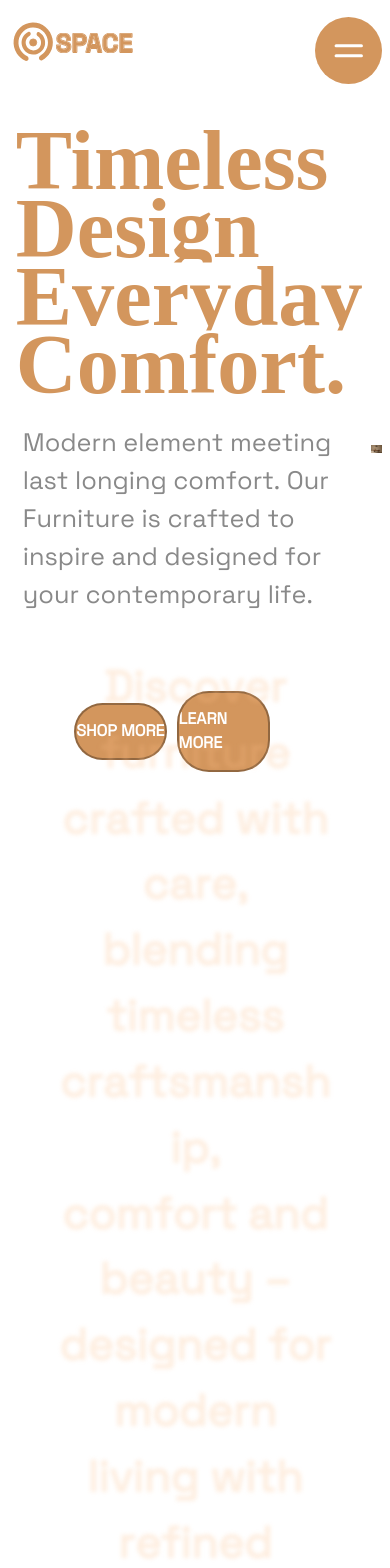
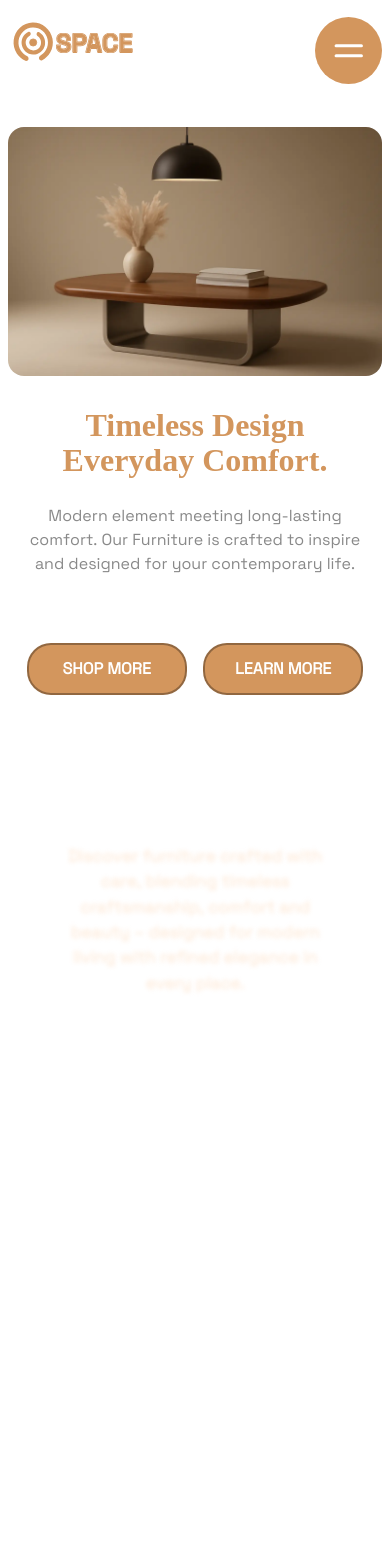
Before and after one commit to Bharath-2101/Space, a React (Vite) app: page / in a window 390 px wide. Shown: the top 1568 px of the page. Built offline with nearby package versions, Linux system fonts and the light colour scheme; a web font is replaced by a local one.

Commit message:
Introduced responsiveness and approriate animations are added

```diff
--- a/src/Components/MessageContainer.jsx
+++ b/src/Components/MessageContainer.jsx
@@ -2,10 +2,10 @@ import React from "react";
 
 const MessageContainer = ({ messRef, descRef }) => {
   return (
-    <div className="w-full flex items-center justify-center my-[15vh]">
+    <div className="w-full flex items-center justify-center md:my-[15vh]">
       <div
         ref={messRef}
-        className="text-[#d3965d] h-[50vh] w-[70%] font-black text-center flex items-center justify-center text-[5.2vh] font-[Regular]"
+        className="text-[#d3965d] md:h-[50vh] w-[70%] font-black text-center flex items-center justify-center text-[2vh] md:text-[5.2vh] font-[Regular]"
       >
         <p ref={descRef}>
           Discover furniture crafted with care, blending timeless craftsmanship,
--- a/src/Sections/BestSellers.jsx
+++ b/src/Sections/BestSellers.jsx
@@ -65,15 +65,19 @@ const BestSellers = () => {
     }
   }, [modal.active]);
   return (
-    <div ref={mainRef} id="Best-Sellers" className="relative w-full pb-[20vh]">
+    <div
+      ref={mainRef}
+      id="Best-Sellers"
+      className="relative w-full md:pb-[20vh]"
+    >
       <div className="h-[20vh] w-full flex flex-row items-center justify-between px-[5vw]">
-        <h1 className="font-black font-[Regular] text-[6vh] text-[#d3965d]">
+        <h1 className="font-black font-[Regular] text-[3vh] md:text-[6vh] text-[#d3965d]">
           BEST SELLERS
         </h1>
         <AButton
           text="Explore"
           hoverColor="white"
-          className=" bg-[#d3965d] border-2 hover:text-[#d3965d] border-[#00000050] text-white py-[1.2vh] text-[4vh] font-[Regular] px-[3vw] text-center rounded-full"
+          className=" bg-[#d3965d] border-2 hover:text-[#d3965d] border-[#00000050] text-white py-[1.2vh] md:text-[4vh] font-[Regular] px-[3vw] text-center rounded-full"
         />
       </div>
       <div className={`w-full flex flex-col relative cursor-pointer`}>
@@ -90,11 +94,17 @@ const BestSellers = () => {
                 borderBottomWidth: 2,
                 borderColor: "#d3965d50",
               }}
-              className="w-[80%] py-[5vh]"
+              className="flex flex-row justify-between items-center w-[80%] py-[5vh]"
             >
-              <h1 className="font-[Regular] font-black text-[4vh]">
+              <h1 className="font-[Regular] font-black text-[2vh] md:text-[4vh]">
                 {item.title}
               </h1>
+              <img
+                src={item.image}
+                style={{ aspectRatio: 16 / 9 }}
+                alt=""
+                className="md:hidden h-[7vh] rounded-xl"
+              />
             </div>
           </div>
         ))}
--- a/src/Sections/Category.jsx
+++ b/src/Sections/Category.jsx
@@ -13,6 +13,10 @@ const Category = () => {
 
   useGSAP(() => {
     gsap.registerPlugin(ScrollTrigger);
+
+    ScrollTrigger.matchMedia({
+      // For screens >= 768px
+      "(min-width: 768px)": function () {
         gsap.to(".tagdiv", {
           scrollTrigger: {
             trigger: ".tag",
@@ -21,6 +25,7 @@ const Category = () => {
             scrub: true,
           },
           clipPath: "polygon(0% 0%, 100% 0%, 100% 100%, 0% 100%)",
+          ease: "cubic-bezier(0.76, 0, 0.24, 1)",
         });
 
         gsap.to(".main", {
@@ -32,15 +37,43 @@ const Category = () => {
             pin: true,
           },
           x: -1100,
+          ease: "cubic-bezier(0.76, 0, 0.24, 1)",
+        });
+      },
+
+      "(max-width: 767px)": function () {
+        gsap.to(".tagdiv", {
+          scrollTrigger: {
+            trigger: ".tag",
+            start: "top 80%",
+            end: "top 50%",
+            scrub: true,
+          },
+          clipPath: "polygon(0% 0%, 100% 0%, 100% 100%, 0% 100%)",
+          ease: "cubic-bezier(0.76, 0, 0.24, 1)",
+        });
+
+        gsap.to(".cat", {
+          scrollTrigger: {
+            trigger: ".main",
+            start: "top 50%",
+            end: "bottom 80%",
+            scrub: true,
+          },
+          clipPath: "polygon(0% 0%, 100% 0%, 100% 100%, 0% 100%)",
+          stagger: 0.4,
+          ease: "cubic-bezier(0.76, 0, 0.24, 1)",
+        });
+      },
     });
   });
 
   return (
-    <div className="main h-[100dvh] flex w-[100dvw] flex-row items-center gap-[5vw]">
-      <div className="tag h-full w-[40%] flex-none flex flex-col justify-center items-center">
+    <div className="main py-[10vh] md:py-0 flex-col md:h-[100dvh] flex w-[100dvw] md:flex-row items-center gap-[5vh] md:gap-[5vw]">
+      <div className="tag md:h-full md:w-[40%] mb-[5vh] md:mb-0 flex-none flex flex-col justify-center items-center">
         <div
           style={{ clipPath: "polygon(50% 0%, 50% 0%, 50% 100%, 50% 100%)" }}
-          className="tagdiv bg-[#69523c] text-[#fbbc82] text-[4vh] font-black p-[4vh] -rotate-6 rounded-xl shadow-lg"
+          className="tagdiv bg-[#69523c] text-[#fbbc82] md:text-[4vh] font-black p-[4vh] -rotate-6 rounded-xl shadow-lg"
         >
           Explore Our Crafted Pieces
         </div>
@@ -53,8 +86,12 @@ const Category = () => {
             backgroundRepeat: "no-repeat",
             backgroundSize: "cover",
             backgroundPosition: "center",
+            clipPath:
+              window.innerWidth < 768
+                ? "polygon(0% 0%, 0% 0%, 0% 100%, 0% 100%)"
+                : "none",
           }}
-          className="min-w-96 h-[60%] rounded-4xl relative p-[2%] flex flex-col justify-between shadow-[0px_2px_4px_#00000050] hover:scale-101 hover:shadow-[0px_4px_20px_#00000050] cursor-pointer transition-all duration-500"
+          className="cat min-w-96 min-h-[30vh] md:h-[60%] rounded-4xl relative p-[2%] flex flex-col justify-between shadow-[0px_2px_4px_#00000050] hover:scale-101 hover:shadow-[0px_4px_20px_#00000050] cursor-pointer transition-all duration-500"
         >
           <h1 className="w-full text-[#ffffff] font-[Regular] font-black text-[4.5vh]">
             {item.title}
--- a/src/Sections/Footer.jsx
+++ b/src/Sections/Footer.jsx
@@ -8,11 +8,11 @@ const Footer = () => {
       className="h-[100dvh] w-full grid grid-rows-[1fr_1fr] bg-[#030718f3] text-[#ffffff] px-8 py-12"
     >
       <div className="grid grid-cols-1 md:grid-cols-[3fr_1fr_1fr] gap-8">
-        <div className="flex  flex-col">
-          <h3 className="text-[6vh] font-black mb-4 text-[#d3965d] font-[Regular]">
+        <div className="flex  flex-col items-center md:items-start">
+          <h3 className="text-[4vh] md:text-[6vh] font-black mb-4 text-[#d3965d] font-[Regular] w-full ">
             Space-furnitures
           </h3>
-          <p className="text-sm text-[#424242] leading-relaxed w-[60%]">
+          <p className="text-sm text-[#424242] leading-relaxed w-[100%] md:w-[60%]">
             We are passionate creators building experiences that blend emotion,
             innovation, and design. Fueled by purpose, driven by detail.
           </p>
--- a/src/Sections/Hero.jsx
+++ b/src/Sections/Hero.jsx
@@ -23,6 +23,7 @@ const Hero = () => {
       type: "chars words",
       mask: "words",
     });
+
     gsap.from(descWords.words, {
       scrollTrigger: {
         trigger: messRef.current,
@@ -53,8 +54,8 @@ const Hero = () => {
 
   return (
     <>
-      <div id="Home" className="h-[100vh] w-[100vw] flex flex-col ">
-        <div className="h-[10vh] w-full px-[2vw] py-[2vh] overflow-visible">
+      <div id="Home" className="min-h-[100svh] w-full flex flex-col">
+        <div className="h-[10vh] w-full px-[2vw] py-[2vh]">
           <Magnetic className="h-full w-auto">
             <img
               src={images.TextwithLogo}
@@ -64,43 +65,54 @@ const Hero = () => {
           </Magnetic>
         </div>
 
-        <div className="py-[5vh] px-[2vw] font-[Regular] grid grid-cols-[9fr_11fr]">
-          <div className="flex flex-col gap-[3vh] px-2">
+        <div className="flex flex-col md:grid md:grid-cols-2 md:grid-rows-none px-[2vw] py-[5vh] gap-y-8 md:gap-0 font-[Regular]">
+          <div className="flex flex-col items-center md:items-start gap-[3vh] md:gap-[5vh] order-2 md:order-1">
             <h1
               ref={heroTitle}
-              className="w-full text-[10vh] font-black text-[#d3965d] font-[Black] leading-17 "
+              className="w-[90%] md:w-full text-center md:text-left font-black text-[#d3965d] font-[Black]"
+              style={{
+                fontSize: "clamp(2rem, 6vw, 8vh)",
+                lineHeight: "1.1",
+              }}
             >
               Timeless Design Everyday Comfort.
             </h1>
+
             <p
               ref={heroDesc}
-              className="w-full font-[Regular] font-[500] text-[3vh] text-[#898989] ml-[2%]"
+              className="w-[90%] md:w-full text-center md:text-left font-[Regular] font-medium text-[#898989]"
+              style={{
+                fontSize: "clamp(1rem, 2.5vw, 3vh)",
+              }}
             >
-              Modern element meeting last longing comfort. Our Furniture is
+              Modern element meeting long-lasting comfort. Our Furniture is
               crafted to inspire and designed for your contemporary life.
             </p>
-            <div className="w-[90%] flex flex-row items-center gap-[3%] mt-[15%] justify-center">
+
+            <div className="flex flex-row gap-4 mt-[5vh] md:mt-[10vh] w-[90%] md:w-full justify-center ">
               <AButton
-                className="bg-[#d3965d] w-[30%] py-[1.7vh] border-2 border-[#00000050] rounded-4xl text-white hover:text-[#d3965d]"
+                className="bg-[#d3965d] w-full md:w-[30%] py-3 border-2 border-[#00000050] rounded-3xl text-white hover:text-[#d3965d]"
                 text="SHOP MORE"
                 hoverColor="white"
               />
               <AButton
-                className="bg-[#d3965d] w-[30%] py-[1.7vh] border-2 border-[#00000050] rounded-4xl text-white hover:text-[#d3965d]"
+                className="bg-[#d3965d] w-full md:w-[30%] py-3 border-2 border-[#00000050] rounded-3xl text-white hover:text-[#d3965d]"
                 text="LEARN MORE"
                 hoverColor="white"
               />
             </div>
           </div>
-          <div className="overflow-hidden w-full h-full">
+
+          <div className="overflow-hidden w-full h-full order-1 md:order-2">
             <img
               src={images.heroImage}
               alt="Hero Furniture"
-              className="h-full w-full object-contain rounded-2xl"
+              className="w-full h-full object-contain rounded-2xl"
             />
           </div>
         </div>
       </div>
+
       <MessageContainer messRef={messRef} descRef={descRef} />
     </>
   );
```
Also changed, not shown: public/assets/images/SpaceLogo.svg (added). Lines whose indentation alone changed are shown as unchanged.
